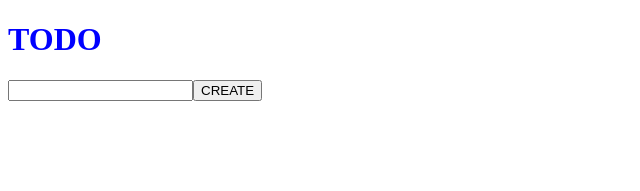
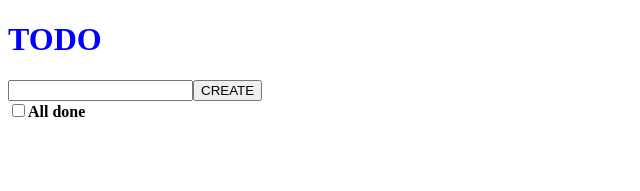
Before and after one commit to taigakiyokawa/todo-app-react, a React app: page / in a window 1280 px wide. Shown: the top 191 px of the page, without its empty margins (0-640 px from the left). Built offline with nearby package versions, Linux system fonts and the light colour scheme.

Commit message:
create AllDone.jsx and give new state isAllDone(bool) toit

```diff
--- /dev/null
+++ b/src/components/AllDone.jsx
@@ -0,0 +1,10 @@
+import React from 'react';
+
+const AllDone = () => (
+  <div>
+    <input type="checkbox"/>
+    <strong>All done</strong>
+  </div>
+)
+
+export default AllDone;
--- a/src/components/App.jsx
+++ b/src/components/App.jsx
@@ -2,12 +2,14 @@ import React from 'react';
 import Header from './Header';
 import Form from './Form';
 import TodoList from './TodoList';
+import AllDone from './AllDone';
 
 export default class App extends React.Component {
   constructor(props) {
     super(props);
     this.state = {
       todoList: [],
+      isAllDone: false,
     };
   }
 
@@ -41,6 +43,7 @@ export default class App extends React.Component {
       <div>
         <Header/>
         <Form createTodo={ this.createTodo }/>
+        <AllDone isAllDone={ this.state.isAllDone }/>
         <TodoList
           todoList={ this.state.todoList }
           deleteTodo={ this.deleteTodo }
```
